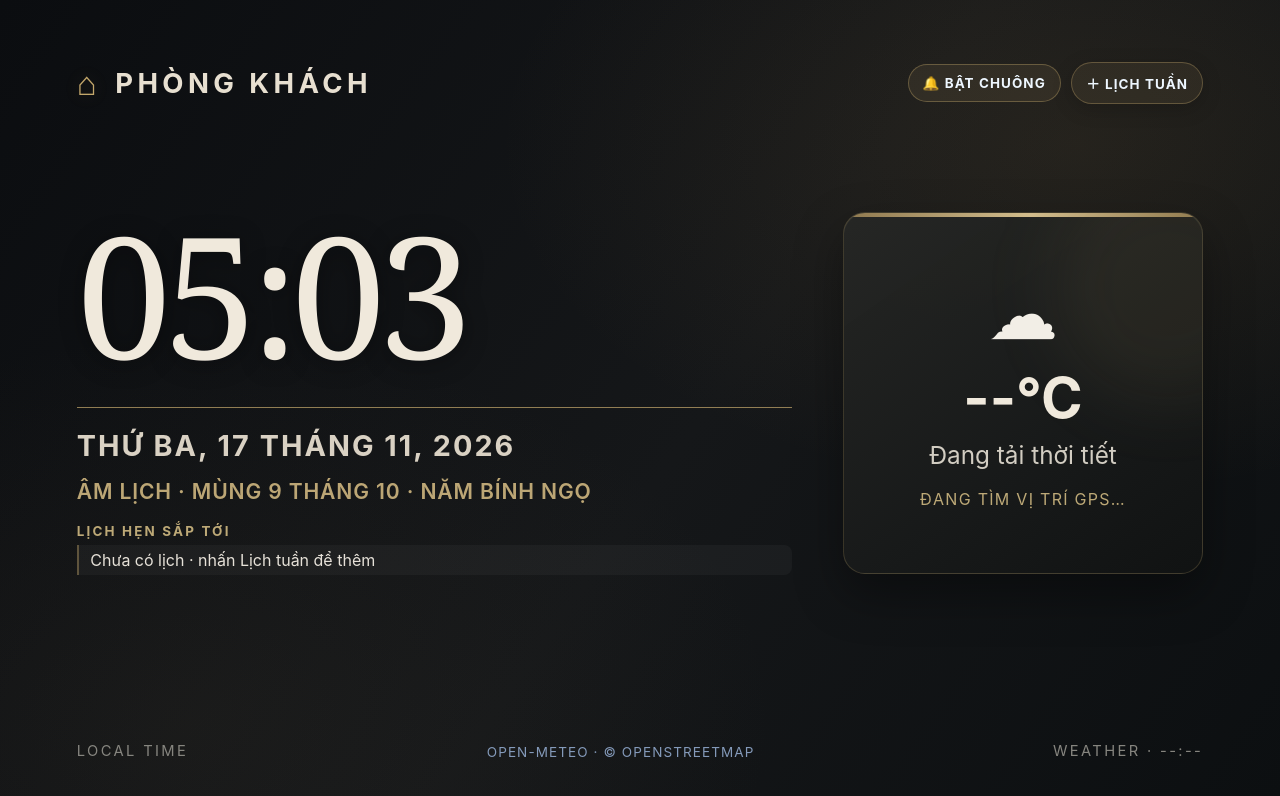
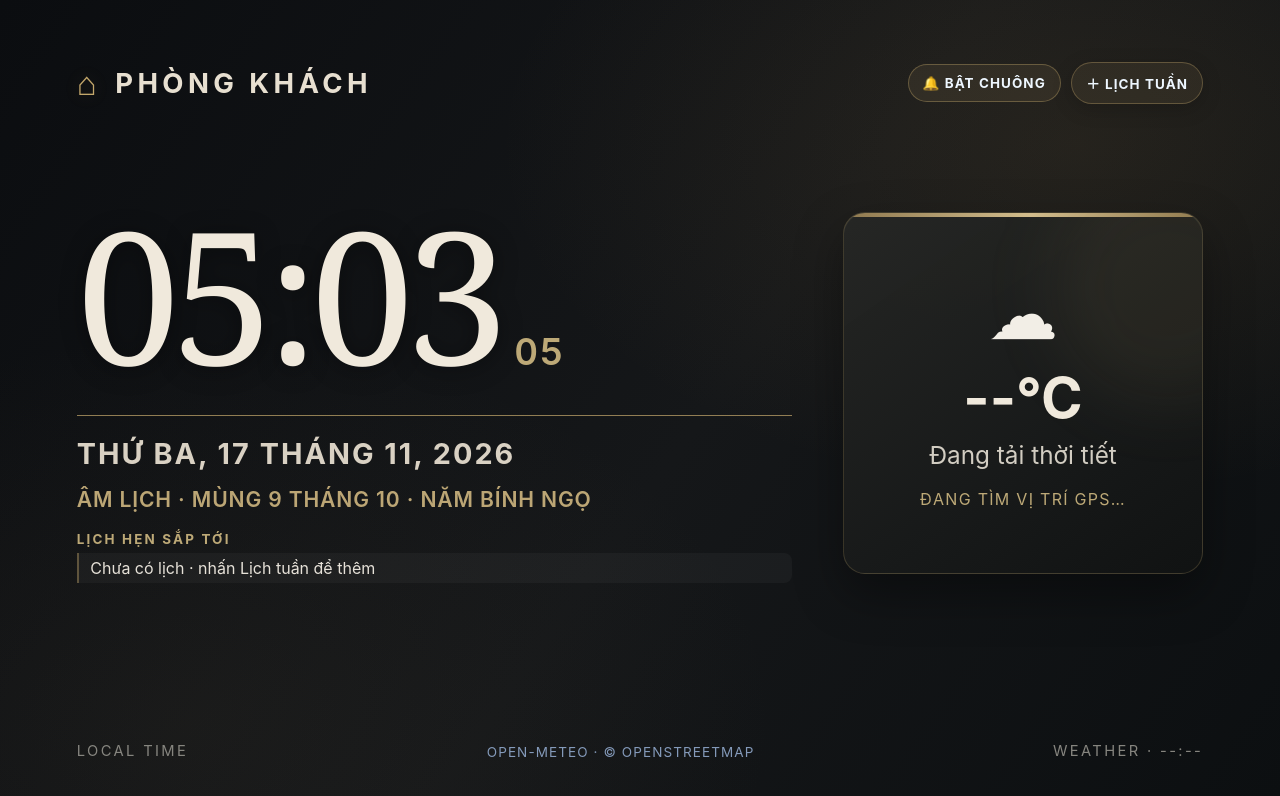
Before and after one commit to nhatvubigc/IPad-clock, a plain HTML site: page index.html in a window 1280 px wide. Drawn offline with Linux system fonts and the light colour scheme.

Commit message:
Enlarge clock and show seconds

```diff
--- a/index.html
+++ b/index.html
@@ -58,10 +58,11 @@ body {
 }
 .time {
   white-space: nowrap; font-family: Georgia, "Times New Roman", serif; font-weight: 400;
-  font-size: 13.2vw; line-height: 1;
+  font-size: 14.4vw; line-height: 1;
   letter-spacing: -0.045em; font-variant-numeric: tabular-nums;
   color: #f0e9dc; text-shadow: 0 3px 24px rgba(0,0,0,.38);
 }
+.seconds { display: inline-block; margin-left: .38em; color: #bda977; font-family: -apple-system, BlinkMacSystemFont, "Helvetica Neue", Arial, sans-serif; font-size: .20em; font-weight: 600; letter-spacing: .04em; vertical-align: baseline; text-shadow: none; }
 .date {
   margin-top: 3.5vh; padding-top: 2.4vh;
   border-top: 1px solid rgba(195,167,107,.72);
@@ -163,7 +164,7 @@ body {
   .sound-toggle { font-size: 2.25vw; padding: .65em .75em; }
   .content { height: 76%; -webkit-flex-direction: column; flex-direction: column; justify-content: center; }
   .main { width: 100%; padding: 0; text-align: center; }
-  .time { font-size: 16vw; }
+  .time { font-size: 17vw; }
   .date { margin-top: 3vh; font-size: 3.6vw; white-space: normal; }
   .lunar-date { margin-top: 1.2vh; font-size: 3.1vw; white-space: normal; }
   .upcoming-title { margin: 1.5vh 0 .6vh; font-size: 2.7vw; }
@@ -194,7 +195,7 @@ body {
   <div class="header"><span class="home-icon">⌂</span><span>PHÒNG KHÁCH</span><button class="sound-toggle" id="soundToggle" type="button" aria-pressed="false">🔔 BẬT CHUÔNG</button><button class="schedule-toggle" id="scheduleToggle" type="button">＋ LỊCH TUẦN</button></div>
   <div class="content">
     <div class="main">
-      <div class="time" id="time">00:00</div>
+      <div class="time" id="time">00:00<span class="seconds">00</span></div>
       <div class="date" id="date">THỨ HAI, 16 THÁNG 11, 2026</div>
       <div class="lunar-date" id="lunarDate">ÂM LỊCH · ĐANG TÍNH</div>
       <div class="upcoming-title">LỊCH HẸN SẮP TỚI</div>
@@ -603,7 +604,7 @@ function initializeSchedule() {
 }
 function updateClock() {
   var now = new Date();
-  document.getElementById("time").textContent = pad(now.getHours()) + ":" + pad(now.getMinutes());
+  document.getElementById("time").innerHTML = pad(now.getHours()) + ":" + pad(now.getMinutes()) + '<span class="seconds">' + pad(now.getSeconds()) + "</span>";
   document.getElementById("date").textContent =
     WEEK_DAYS[now.getDay()] + ", " + pad(now.getDate()) +
     " THÁNG " + (now.getMonth()+1) + ", " + now.getFullYear();
```
